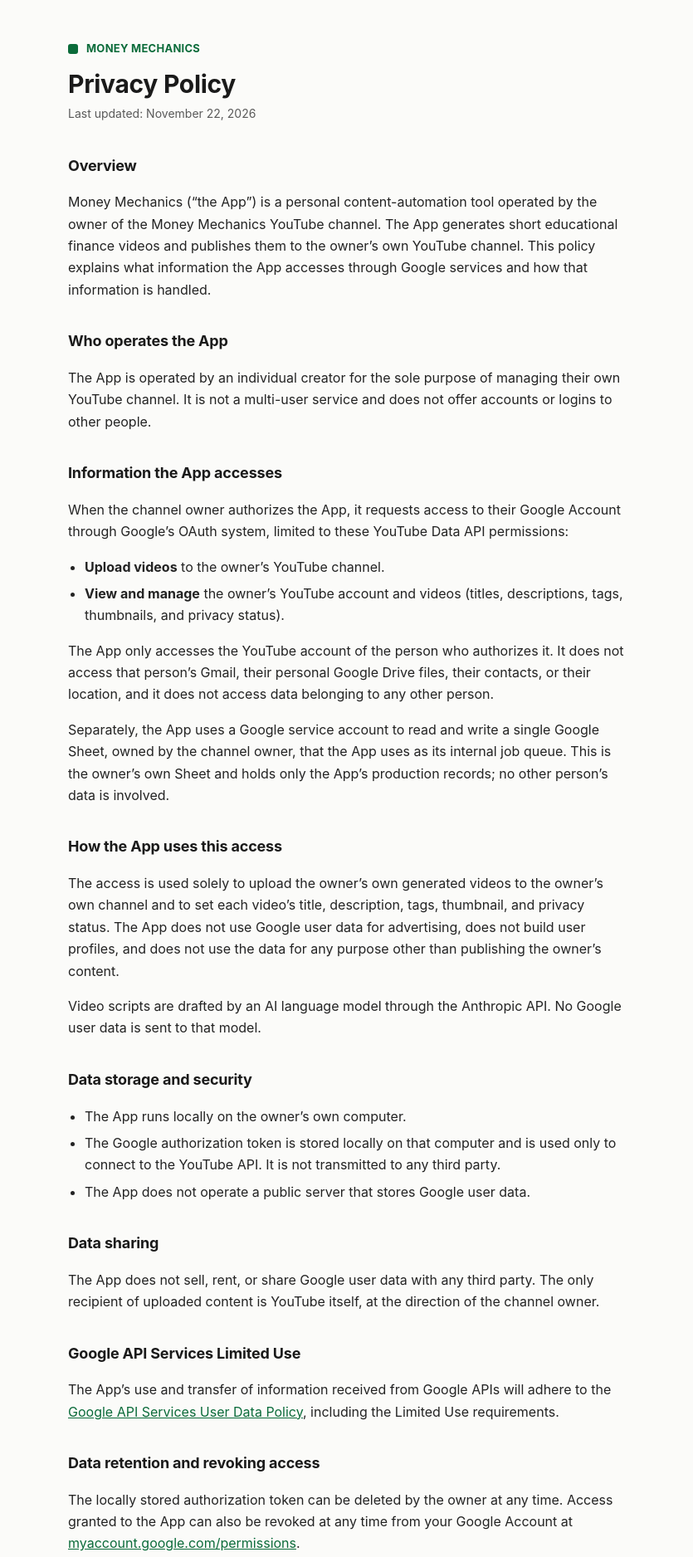
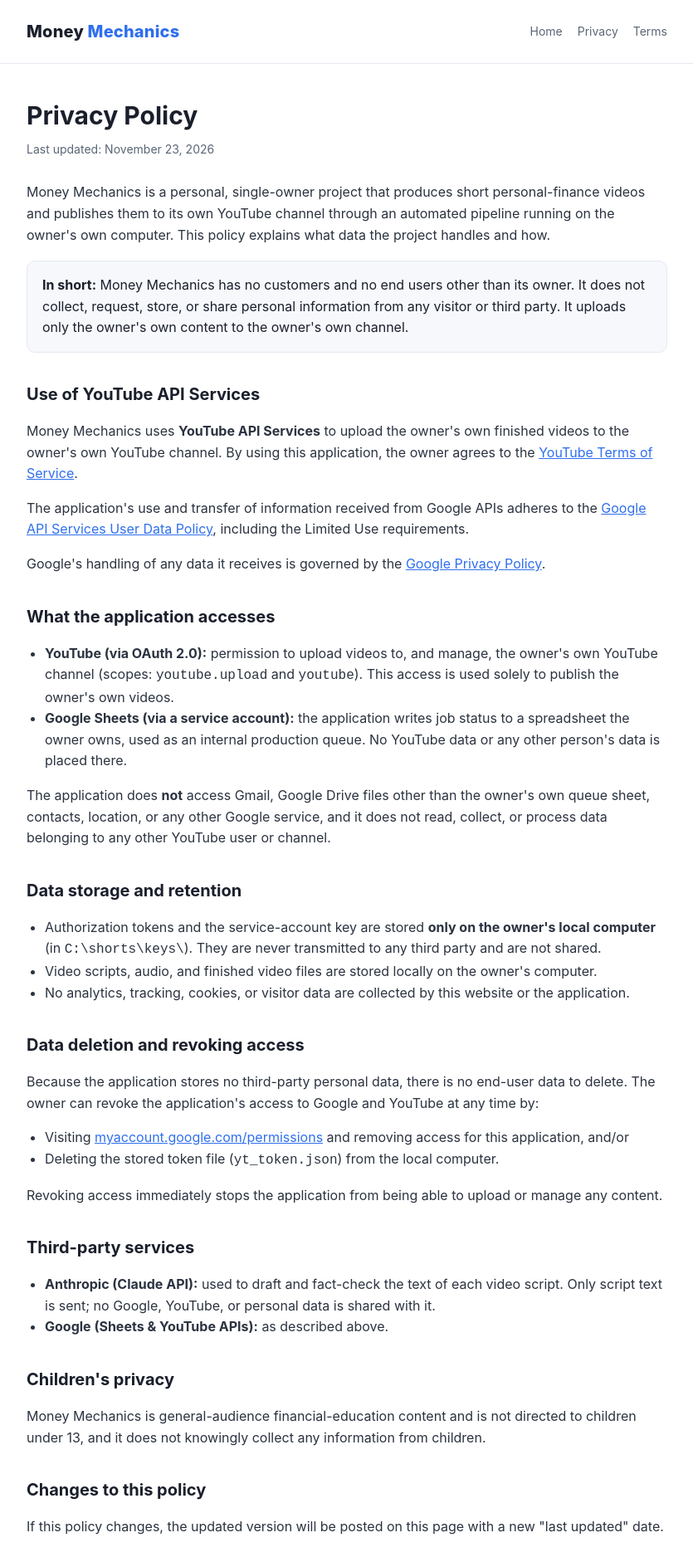
Before and after one commit to X-OR718/moneymechanics-site, a plain HTML site: page privacy.html in a window 1280 px wide. Shown: the top 1876 px of the page at 83% size, without its empty margins (222-1057 px from the left). Drawn offline with Linux system fonts and the light colour scheme.

Commit message:
Update privacy policy, add terms of service, update homepage for YouTube API audit
Co-Authored-By: Claude Opus 5.5 <noreply@anthropic.com>

```diff
--- a/privacy.html
+++ b/privacy.html
@@ -3,83 +3,90 @@
 <head>
 <meta charset="utf-8">
 <meta name="viewport" content="width=device-width, initial-scale=1">
-<title>Money Mechanics — Privacy Policy</title>
+<title>Privacy Policy — Money Mechanics</title>
 <style>
-  :root { --ink:#1a1a1a; --muted:#5a5a5a; --line:#e6e6e6; --accent:#0b6b3a; --bg:#fbfbf9; }
-  * { box-sizing:border-box; }
-  body {
-    margin:0; background:var(--bg); color:var(--ink);
-    font:16px/1.65 -apple-system,BlinkMacSystemFont,"Segoe UI",Roboto,Helvetica,Arial,sans-serif;
-    -webkit-font-smoothing:antialiased;
-  }
-  .wrap { max-width:720px; margin:0 auto; padding:48px 24px 96px; }
-  .brand { display:flex; align-items:center; gap:10px; margin-bottom:8px; }
-  .brand .dot { width:12px; height:12px; border-radius:3px; background:var(--accent); }
-  .brand span { font-weight:700; letter-spacing:.02em; text-transform:uppercase; font-size:13px; color:var(--accent); }
-  h1 { font-size:30px; line-height:1.2; margin:14px 0 6px; letter-spacing:-.01em; }
-  .updated { color:var(--muted); font-size:14px; margin-bottom:36px; }
-  h2 { font-size:18px; margin:34px 0 10px; letter-spacing:-.01em; }
-  p, li { color:#232323; }
-  ul { padding-left:20px; }
-  li { margin:6px 0; }
-  a { color:var(--accent); }
-  .note { background:#fff; border:1px solid var(--line); border-radius:10px; padding:16px 18px; margin:30px 0; font-size:15px; color:var(--muted); }
-  hr { border:0; border-top:1px solid var(--line); margin:40px 0; }
-  footer { color:var(--muted); font-size:14px; }
+  :root{--ink:#1a1f2b;--muted:#5a6675;--line:#e5e9f0;--accent:#2f6fed;--bg:#ffffff}
+  *{box-sizing:border-box}
+  body{margin:0;font-family:-apple-system,Segoe UI,Roboto,Helvetica,Arial,sans-serif;color:var(--ink);background:var(--bg);line-height:1.6}
+  header{border-bottom:1px solid var(--line);padding:22px 0}
+  .wrap{max-width:820px;margin:0 auto;padding:0 24px}
+  .brand{font-weight:800;font-size:20px;letter-spacing:.2px}
+  .brand span{color:var(--accent)}
+  nav a{color:var(--muted);text-decoration:none;font-size:14px;margin-left:18px}
+  nav a:hover{color:var(--accent)}
+  h1{font-size:30px;margin:38px 0 6px}
+  .updated{color:var(--muted);font-size:14px;margin-bottom:28px}
+  h2{font-size:20px;margin:34px 0 8px}
+  p,li{color:#2b3340;font-size:16px}
+  ul{padding-left:22px}
+  a{color:var(--accent)}
+  .box{background:#f6f8fc;border:1px solid var(--line);border-radius:10px;padding:16px 18px;margin:18px 0}
+  footer{border-top:1px solid var(--line);margin-top:48px;padding:24px 0;color:var(--muted);font-size:14px}
 </style>
 </head>
 <body>
-  <div class="wrap">
-    <div class="brand"><span class="dot"></span><span>Money Mechanics</span></div>
+<header>
+  <div class="wrap" style="display:flex;align-items:center;justify-content:space-between">
+    <div class="brand">Money <span>Mechanics</span></div>
+    <nav><a href="index.html">Home</a><a href="privacy.html">Privacy</a><a href="terms.html">Terms</a></nav>
+  </div>
+</header>
+
+<main class="wrap">
   <h1>Privacy Policy</h1>
-    <div class="updated">Last updated: November 22, 2026</div>
+  <div class="updated">Last updated: November 23, 2026</div>
 
-    <h2>Overview</h2>
-    <p>Money Mechanics (&ldquo;the App&rdquo;) is a personal content-automation tool operated by the owner of the Money Mechanics YouTube channel. The App generates short educational finance videos and publishes them to the owner&rsquo;s own YouTube channel. This policy explains what information the App accesses through Google services and how that information is handled.</p>
+  <p>Money Mechanics is a personal, single-owner project that produces short personal-finance videos and publishes them to its own YouTube channel through an automated pipeline running on the owner's own computer. This policy explains what data the project handles and how.</p>
 
-    <h2>Who operates the App</h2>
-    <p>The App is operated by an individual creator for the sole purpose of managing their own YouTube channel. It is not a multi-user service and does not offer accounts or logins to other people.</p>
+  <div class="box">
+    <strong>In short:</strong> Money Mechanics has no customers and no end users other than its owner. It does not collect, request, store, or share personal information from any visitor or third party. It uploads only the owner's own content to the owner's own channel.
+  </div>
 
-    <h2>Information the App accesses</h2>
-    <p>When the channel owner authorizes the App, it requests access to their Google Account through Google&rsquo;s OAuth system, limited to these YouTube Data API permissions:</p>
+  <h2>Use of YouTube API Services</h2>
+  <p>Money Mechanics uses <strong>YouTube API Services</strong> to upload the owner's own finished videos to the owner's own YouTube channel. By using this application, the owner agrees to the <a href="https://www.youtube.com/t/terms" target="_blank" rel="noopener">YouTube Terms of Service</a>.</p>
+  <p>The application's use and transfer of information received from Google APIs adheres to the <a href="https://developers.google.com/terms/api-services-user-data-policy" target="_blank" rel="noopener">Google API Services User Data Policy</a>, including the Limited Use requirements.</p>
+  <p>Google's handling of any data it receives is governed by the <a href="https://policies.google.com/privacy" target="_blank" rel="noopener">Google Privacy Policy</a>.</p>
+
+  <h2>What the application accesses</h2>
   <ul>
-      <li><strong>Upload videos</strong> to the owner&rsquo;s YouTube channel.</li>
-      <li><strong>View and manage</strong> the owner&rsquo;s YouTube account and videos (titles, descriptions, tags, thumbnails, and privacy status).</li>
+    <li><strong>YouTube (via OAuth 2.0):</strong> permission to upload videos to, and manage, the owner's own YouTube channel (scopes: <code>youtube.upload</code> and <code>youtube</code>). This access is used solely to publish the owner's own videos.</li>
+    <li><strong>Google Sheets (via a service account):</strong> the application writes job status to a spreadsheet the owner owns, used as an internal production queue. No YouTube data or any other person's data is placed there.</li>
   </ul>
-    <p>The App only accesses the YouTube account of the person who authorizes it. It does not access that person&rsquo;s Gmail, their personal Google Drive files, their contacts, or their location, and it does not access data belonging to any other person.</p>
-    <p>Separately, the App uses a Google service account to read and write a single Google Sheet, owned by the channel owner, that the App uses as its internal job queue. This is the owner&rsquo;s own Sheet and holds only the App&rsquo;s production records; no other person&rsquo;s data is involved.</p>
+  <p>The application does <strong>not</strong> access Gmail, Google Drive files other than the owner's own queue sheet, contacts, location, or any other Google service, and it does not read, collect, or process data belonging to any other YouTube user or channel.</p>
 
-    <h2>How the App uses this access</h2>
-    <p>The access is used solely to upload the owner&rsquo;s own generated videos to the owner&rsquo;s own channel and to set each video&rsquo;s title, description, tags, thumbnail, and privacy status. The App does not use Google user data for advertising, does not build user profiles, and does not use the data for any purpose other than publishing the owner&rsquo;s content.</p>
-    <p>Video scripts are drafted by an AI language model through the Anthropic API. No Google user data is sent to that model.</p>
-
-    <h2>Data storage and security</h2>
+  <h2>Data storage and retention</h2>
   <ul>
-      <li>The App runs locally on the owner&rsquo;s own computer.</li>
-      <li>The Google authorization token is stored locally on that computer and is used only to connect to the YouTube API. It is not transmitted to any third party.</li>
-      <li>The App does not operate a public server that stores Google user data.</li>
+    <li>Authorization tokens and the service-account key are stored <strong>only on the owner's local computer</strong> (in <code>C:\shorts\keys\</code>). They are never transmitted to any third party and are not shared.</li>
+    <li>Video scripts, audio, and finished video files are stored locally on the owner's computer.</li>
+    <li>No analytics, tracking, cookies, or visitor data are collected by this website or the application.</li>
   </ul>
 
-    <h2>Data sharing</h2>
-    <p>The App does not sell, rent, or share Google user data with any third party. The only recipient of uploaded content is YouTube itself, at the direction of the channel owner.</p>
+  <h2>Data deletion and revoking access</h2>
+  <p>Because the application stores no third-party personal data, there is no end-user data to delete. The owner can revoke the application's access to Google and YouTube at any time by:</p>
+  <ul>
+    <li>Visiting <a href="https://myaccount.google.com/permissions" target="_blank" rel="noopener">myaccount.google.com/permissions</a> and removing access for this application, and/or</li>
+    <li>Deleting the stored token file (<code>yt_token.json</code>) from the local computer.</li>
+  </ul>
+  <p>Revoking access immediately stops the application from being able to upload or manage any content.</p>
 
-    <h2>Google API Services Limited Use</h2>
-    <p>The App&rsquo;s use and transfer of information received from Google APIs will adhere to the <a href="https://developers.google.com/terms/api-services-user-data-policy" target="_blank" rel="noopener">Google API Services User Data Policy</a>, including the Limited Use requirements.</p>
+  <h2>Third-party services</h2>
+  <ul>
+    <li><strong>Anthropic (Claude API):</strong> used to draft and fact-check the text of each video script. Only script text is sent; no Google, YouTube, or personal data is shared with it.</li>
+    <li><strong>Google (Sheets &amp; YouTube APIs):</strong> as described above.</li>
+  </ul>
 
-    <h2>Data retention and revoking access</h2>
-    <p>The locally stored authorization token can be deleted by the owner at any time. Access granted to the App can also be revoked at any time from your Google Account at <a href="https://myaccount.google.com/permissions" target="_blank" rel="noopener">myaccount.google.com/permissions</a>.</p>
-
-    <h2>Children&rsquo;s privacy</h2>
-    <p>The App is an internal content-publishing tool and is not directed to children. It does not knowingly collect information from children.</p>
+  <h2>Children's privacy</h2>
+  <p>Money Mechanics is general-audience financial-education content and is not directed to children under 13, and it does not knowingly collect any information from children.</p>
 
   <h2>Changes to this policy</h2>
-    <p>This policy may be updated from time to time. The &ldquo;Last updated&rdquo; date above reflects the most recent revision.</p>
+  <p>If this policy changes, the updated version will be posted on this page with a new "last updated" date.</p>
 
   <h2>Contact</h2>
   <p>Questions about this policy can be sent to <a href="mailto:mohsabri10@gmail.com">mohsabri10@gmail.com</a>.</p>
+</main>
 
-    <hr>
-    <footer>&copy; 2026 Money Mechanics. This policy applies to the Money Mechanics content-automation application.</footer>
-  </div>
+<footer>
+  <div class="wrap">© 2026 Money Mechanics. All rights reserved. · <a href="index.html">Home</a> · <a href="terms.html">Terms of Service</a></div>
+</footer>
 </body>
 </html>
```
Also changed, not shown: index.html (+55 -21 lines), terms.html (added, +67 -0 lines). Lines whose indentation alone changed are shown as unchanged.
